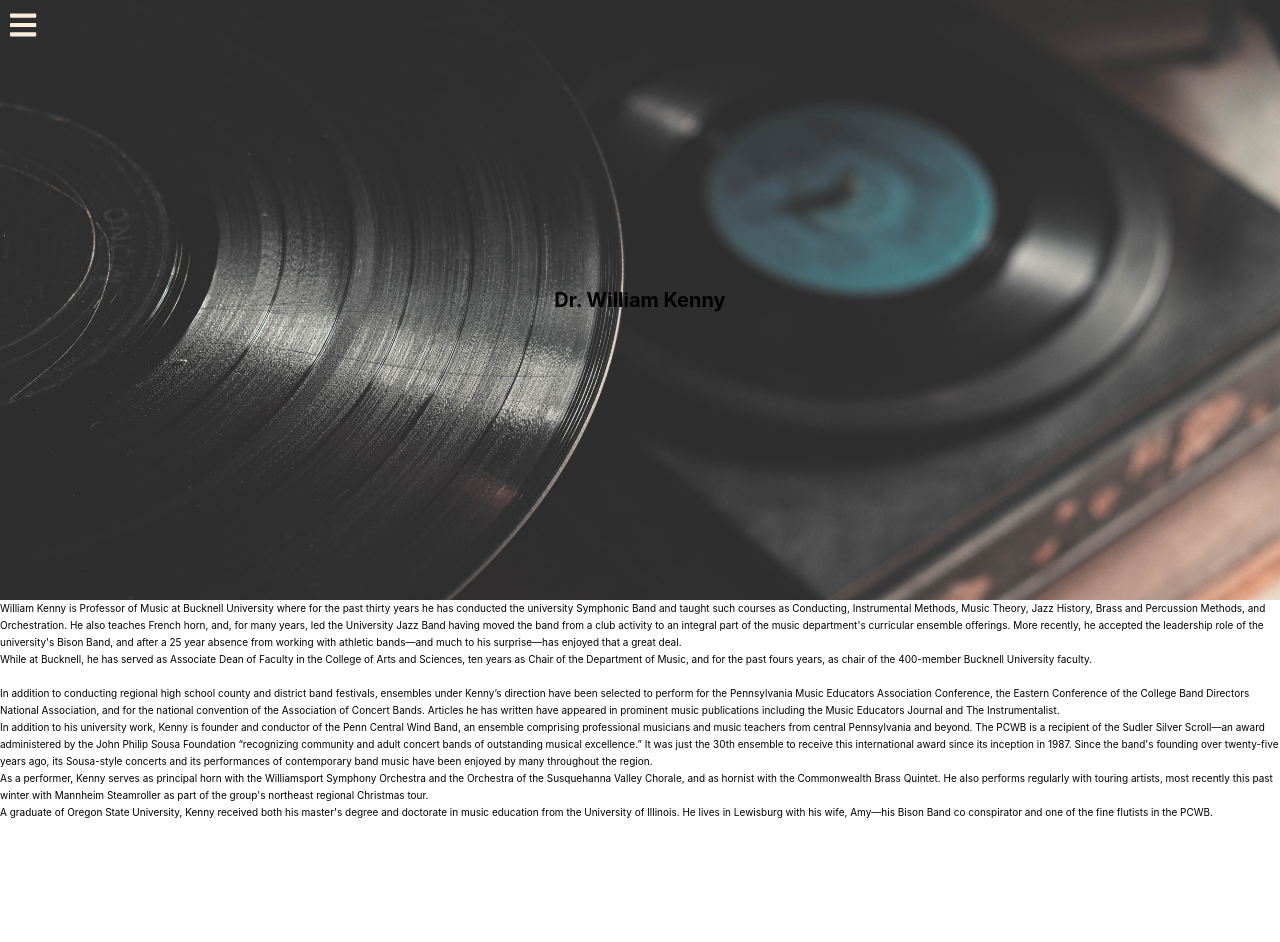
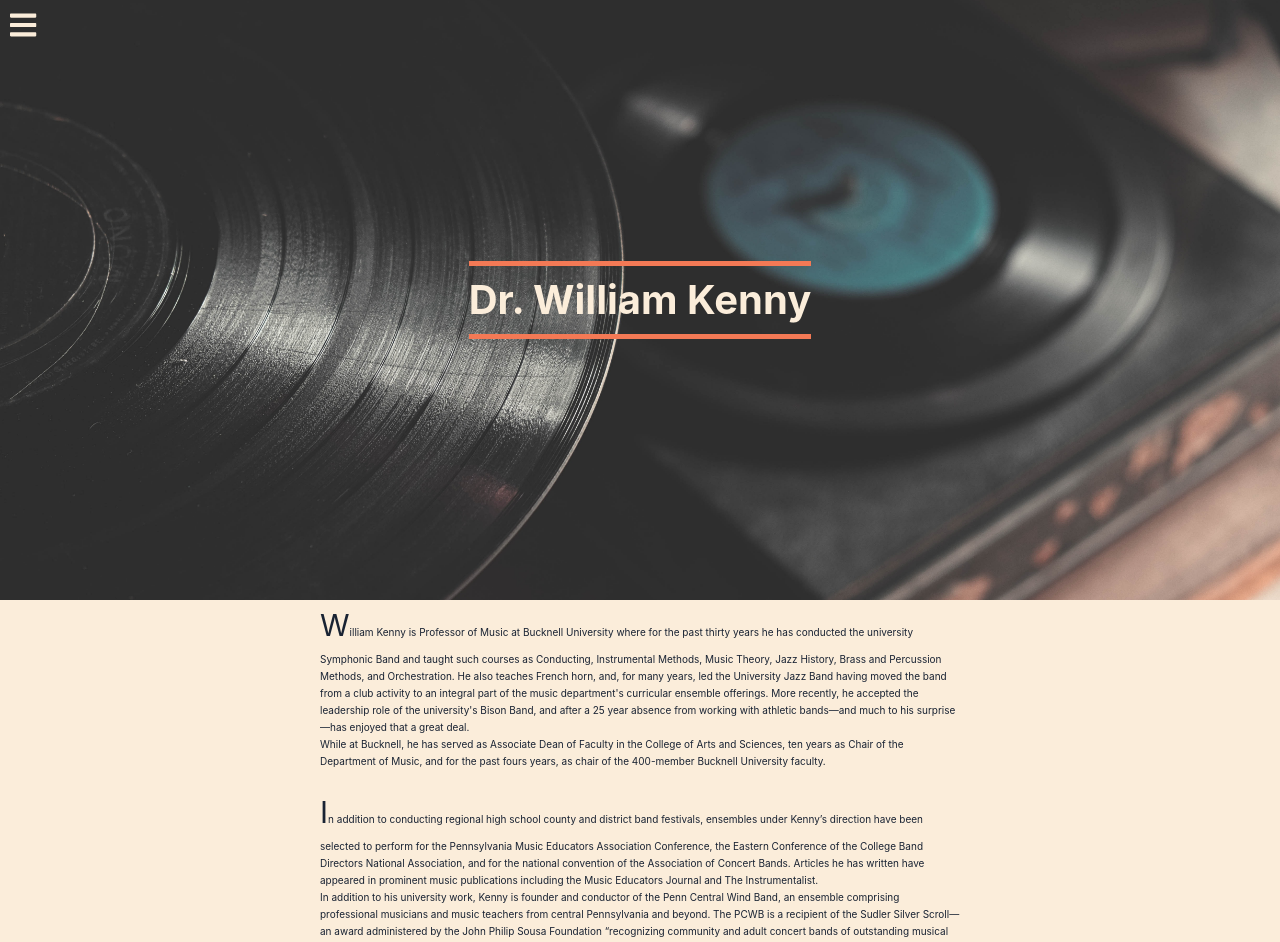
Before and after one commit to kennja05/pcwb-V2, a React (Create React App) app: page /director in a window 1280 px wide. Shown: the top 942 px of the page. Before the commit the page ends 821 px from the top, so only its background shows below. Built offline with nearby package versions, Linux system fonts and the light colour scheme.

Commit message:
work on director content

```diff
--- a/src/App.js
+++ b/src/App.js
@@ -32,7 +32,7 @@ function App() {
         <Nav {...colors}></Nav>
         <Switch>
           <Route exact path='/director'>
-            <Director />
+            <Director {...colors}/>
           </Route>
           <Route exact path='/events'>
             <Events />
--- a/src/pages/director.js
+++ b/src/pages/director.js
@@ -15,13 +15,36 @@ const DirectorHeader = styled.header`
     align-items: center;
 `
 
-export default function Director(){
+const StyledH1 = styled.h1`
+    color: ${props => props.offWhite};
+    border-top: .5rem solid ${props => props.orange};
+    border-bottom: .5rem solid ${props => props.orange};
+    font-size: 4rem;
+`
+
+const StyledArticle = styled.article`
+    background-color: ${props => props.offWhite};
+    color: ${props => props.darkBlue2};
+    & section {
+        width: 50%;
+        &:first-letter {
+            font-size: 3rem;
+        }
+    };
+    display: flex;
+    flex-direction: column;
+    align-items: center;
+    justify-content: center
+
+`
+
+export default function Director(props){
     return(
         <div>
             <DirectorHeader>
-                <h1>Dr. William Kenny</h1>
+                <StyledH1 {...props}>Dr. William Kenny</StyledH1>
             </DirectorHeader>
-            <article>
+            <StyledArticle {...props}>
                 <section>
                     <p>
                         William Kenny is Professor of Music at Bucknell University where for the past thirty years he has conducted the university Symphonic Band and taught such courses as Conducting, Instrumental Methods, Music Theory, Jazz History, Brass and Percussion Methods, and Orchestration. He also teaches French horn, and, for many years, led the University Jazz Band having moved the band from a club activity to an integral part of the music department's curricular ensemble offerings. More recently, he accepted the leadership role of the university's Bison Band, and after a 25 year absence from working with athletic bands—and much to his surprise—has enjoyed that a great deal.
@@ -29,7 +52,7 @@ export default function Director(){
                     <p>
                         While at Bucknell, he has served as Associate Dean of Faculty in the College of Arts and Sciences, ten years as Chair of the Department of Music, and for the past fours years, as chair of the 400-member Bucknell University faculty.
                     </p>
-                    <img src='' />
+                    <img src='' alt=''/>
                 </section>
                 <section>
                     <p>
@@ -45,7 +68,7 @@ export default function Director(){
                         A graduate of Oregon State University, Kenny received both his master's degree and doctorate in music education from the University of Illinois. He lives in Lewisburg with his wife, Amy—his Bison Band co conspirator and one of the fine flutists in the PCWB.
                     </p>
                 </section>
-            </article>
+            </StyledArticle>
         </div>
     )
 }
```
